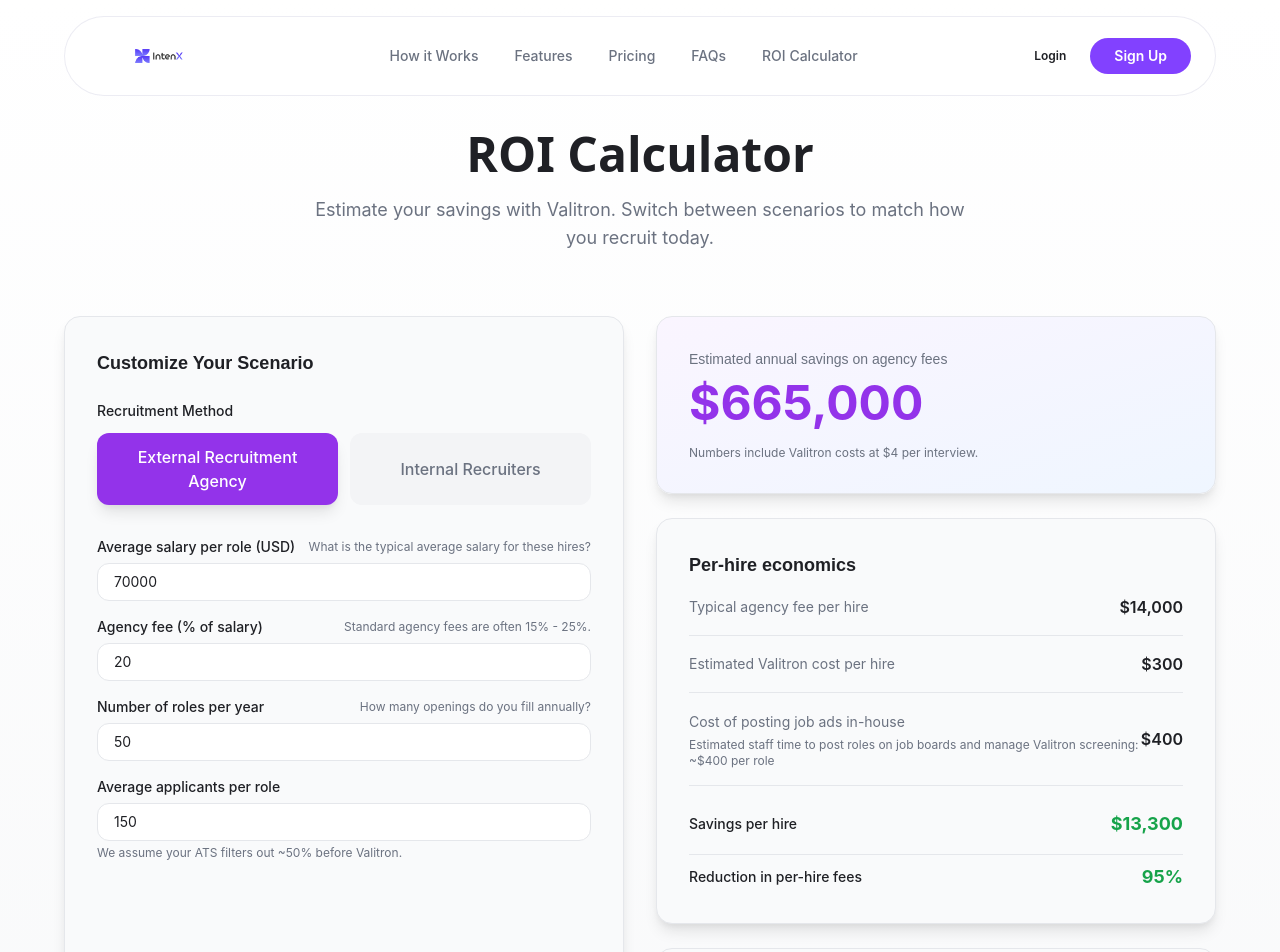
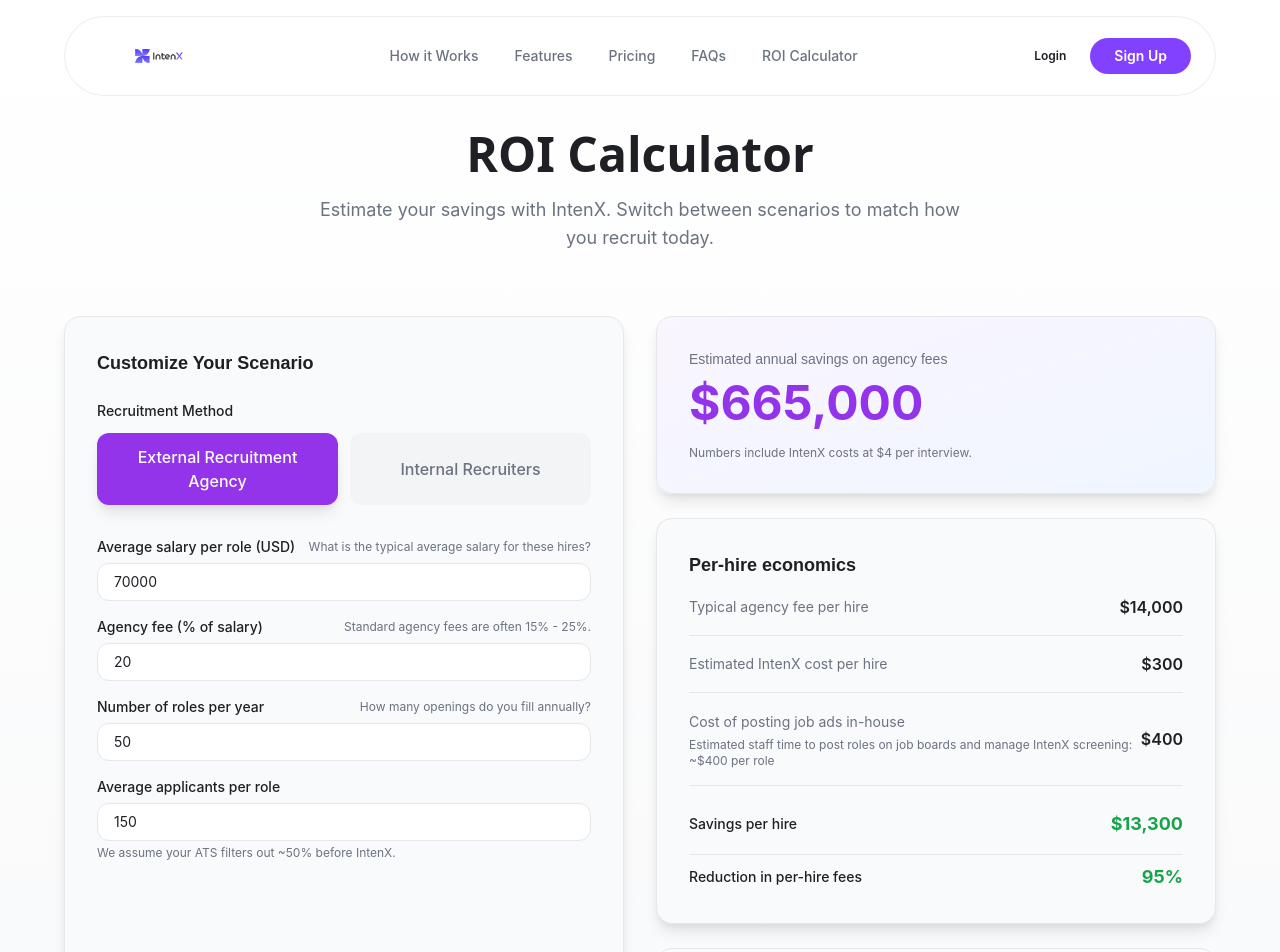
Before and after one commit to omt1763-crypto/IntenX, a Next.js app: page /roi-calculator in a window 1280 px wide. Shown: the top 952 px of the page. Built offline with nearby package versions, Linux system fonts and the light colour scheme; no server answers.

Commit message:
Replace all Valitron references with IntenX in ROI calculator pages

```diff
--- a/app/landing/sections/ROICalculator.tsx
+++ b/app/landing/sections/ROICalculator.tsx
@@ -11,7 +11,7 @@
   const [applicantsPerRole, setApplicantsPerRole] = useState(150);
 
   // Constants
-  const VALITRON_COST_PER_INTERVIEW = 4;
+  const INTENTX_COST_PER_INTERVIEW = 4;
   const POSTING_COST_PER_ROLE = 400;
 
   // Calculations
@@ -23,17 +23,17 @@
   const agencyFeePerHire = (avgSalary * agencyFee) / 100;
   const totalAgencyFeesPerYear = rolesPerYear * agencyFeePerHire;
 
-  // Valitron costs
-  const valitronCostPerHire = VALITRON_COST_PER_INTERVIEW * (totalInterviews / rolesPerYear);
-  const totalValitronCost = totalInterviews * VALITRON_COST_PER_INTERVIEW;
+  // IntenX costs
+  const intentxCostPerHire = INTENTX_COST_PER_INTERVIEW * (totalInterviews / rolesPerYear);
+  const totalIntentxCost = totalInterviews * INTENTX_COST_PER_INTERVIEW;
 
   // In-house costs
-  const totalInHouseScreeningCost = rolesPerYear * POSTING_COST_PER_ROLE + totalValitronCost;
+  const totalInHouseScreeningCost = rolesPerYear * POSTING_COST_PER_ROLE + totalIntentxCost;
 
   // Savings
   const annualSavings = totalAgencyFeesPerYear - totalInHouseScreeningCost;
-  const savingsPerHire = agencyFeePerHire - (valitronCostPerHire + POSTING_COST_PER_ROLE);
-  const reductionPercent = ((agencyFeePerHire - (valitronCostPerHire + POSTING_COST_PER_ROLE)) / agencyFeePerHire) * 100;
+  const savingsPerHire = agencyFeePerHire - (intentxCostPerHire + POSTING_COST_PER_ROLE);
+  const reductionPercent = ((agencyFeePerHire - (intentxCostPerHire + POSTING_COST_PER_ROLE)) / agencyFeePerHire) * 100;
 
   const formatCurrency = (value: number) => {
     return new Intl.NumberFormat('en-US', {
@@ -53,7 +53,7 @@
             ROI Calculator
           </h2>
           <p className="text-muted-foreground max-w-2xl mx-auto mb-8">
-            Estimate your savings with Valitron. Switch between scenarios to match how you recruit today.
+            Estimate your savings with IntenX. Switch between scenarios to match how you recruit today.
           </p>
         </div>
 
@@ -152,7 +152,7 @@
                   <label htmlFor="applicants" className="text-sm font-medium text-foreground">
                     Average applicants per role
                   </label>
-                  <span className="text-sm text-muted-foreground">We assume your ATS filters out ~50% before Valitron.</span>
+                    <span className="text-sm text-muted-foreground">We assume your ATS filters out ~50% before IntenX.</span>
                 </div>
                 <input
                   id="applicants"
@@ -177,7 +177,7 @@
                   {formatCurrency(Math.max(0, annualSavings))}
                 </div>
               </div>
-              <p className="text-xs text-muted-foreground">Numbers include Valitron costs at ${VALITRON_COST_PER_INTERVIEW} per interview.</p>
+              <p className="text-xs text-muted-foreground">Numbers include IntenX costs at ${INTENTX_COST_PER_INTERVIEW} per interview.</p>
             </div>
 
             {/* Per-Hire Economics */}
@@ -189,13 +189,13 @@
                   <span className="font-semibold text-foreground">{formatCurrency(agencyFeePerHire)}</span>
                 </div>
                 <div className="flex justify-between items-center pb-4 border-b border-border">
-                  <span className="text-sm text-muted-foreground">Estimated Valitron cost per hire</span>
-                  <span className="font-semibold text-foreground">{formatCurrency(valitronCostPerHire)}</span>
+                  <span className="text-sm text-muted-foreground">Estimated IntenX cost per hire</span>
+                  <span className="font-semibold text-foreground">{formatCurrency(intentxCostPerHire)}</span>
                 </div>
                 <div className="flex justify-between items-center pb-4 border-b border-border">
                   <div>
                     <span className="text-sm text-muted-foreground">Cost of posting job ads in-house</span>
-                    <p className="text-xs text-muted-foreground mt-1">Estimated staff time to post roles on job boards and manage Valitron screening: ~{formatCurrency(POSTING_COST_PER_ROLE)} per role</p>
+                    <p className="text-xs text-muted-foreground mt-1">Estimated staff time to post roles on job boards and manage IntenX screening: ~{formatCurrency(POSTING_COST_PER_ROLE)} per role</p>
                   </div>
                   <span className="font-semibold text-foreground">{formatCurrency(POSTING_COST_PER_ROLE)}</span>
                 </div>
--- a/app/roi-calculator/page.tsx
+++ b/app/roi-calculator/page.tsx
@@ -13,7 +13,7 @@
   const [applicantsPerRole, setApplicantsPerRole] = useState(150);
 
   // Constants
-  const VALITRON_COST_PER_INTERVIEW = 4;
+  const INTENTX_COST_PER_INTERVIEW = 4;
   const POSTING_COST_PER_ROLE = 400;
 
   // Calculations
@@ -25,17 +25,17 @@
   const agencyFeePerHire = (avgSalary * agencyFee) / 100;
   const totalAgencyFeesPerYear = rolesPerYear * agencyFeePerHire;
 
-  // Valitron costs
-  const valitronCostPerHire = VALITRON_COST_PER_INTERVIEW * (totalInterviews / rolesPerYear);
-  const totalValitronCost = totalInterviews * VALITRON_COST_PER_INTERVIEW;
+  // IntenX costs
+  const intentxCostPerHire = INTENTX_COST_PER_INTERVIEW * (totalInterviews / rolesPerYear);
+  const totalIntentxCost = totalInterviews * INTENTX_COST_PER_INTERVIEW;
 
   // In-house costs
-  const totalInHouseScreeningCost = rolesPerYear * POSTING_COST_PER_ROLE + totalValitronCost;
+  const totalInHouseScreeningCost = rolesPerYear * POSTING_COST_PER_ROLE + totalIntentxCost;
 
   // Savings
   const annualSavings = totalAgencyFeesPerYear - totalInHouseScreeningCost;
-  const savingsPerHire = agencyFeePerHire - (valitronCostPerHire + POSTING_COST_PER_ROLE);
-  const reductionPercent = ((agencyFeePerHire - (valitronCostPerHire + POSTING_COST_PER_ROLE)) / agencyFeePerHire) * 100;
+  const savingsPerHire = agencyFeePerHire - (intentxCostPerHire + POSTING_COST_PER_ROLE);
+  const reductionPercent = ((agencyFeePerHire - (intentxCostPerHire + POSTING_COST_PER_ROLE)) / agencyFeePerHire) * 100;
 
   const formatCurrency = (value: number) => {
     return new Intl.NumberFormat('en-US', {
@@ -57,7 +57,7 @@
               ROI Calculator
             </h1>
             <p className="text-muted-foreground max-w-2xl mx-auto mb-8 text-lg">
-              Estimate your savings with Valitron. Switch between scenarios to match how you recruit today.
+              Estimate your savings with IntenX. Switch between scenarios to match how you recruit today.
             </p>
           </div>
 
@@ -164,7 +164,7 @@
                     min="1"
                     step="10"
                   />
-                  <p className="text-xs text-muted-foreground mt-1">We assume your ATS filters out ~50% before Valitron.</p>
+                  <p className="text-xs text-muted-foreground mt-1">We assume your ATS filters out ~50% before IntenX.</p>
                 </div>
               </div>
             </div>
@@ -179,7 +179,7 @@
                     {formatCurrency(Math.max(0, annualSavings))}
                   </div>
                 </div>
-                <p className="text-xs text-muted-foreground">Numbers include Valitron costs at ${VALITRON_COST_PER_INTERVIEW} per interview.</p>
+                <p className="text-xs text-muted-foreground">Numbers include IntenX costs at ${INTENTX_COST_PER_INTERVIEW} per interview.</p>
               </div>
 
               {/* Per-Hire Economics */}
@@ -191,13 +191,13 @@
                     <span className="font-semibold text-foreground">{formatCurrency(agencyFeePerHire)}</span>
                   </div>
                   <div className="flex justify-between items-center pb-4 border-b border-border">
-                    <span className="text-sm text-muted-foreground">Estimated Valitron cost per hire</span>
-                    <span className="font-semibold text-foreground">{formatCurrency(valitronCostPerHire)}</span>
+                    <span className="text-sm text-muted-foreground">Estimated IntenX cost per hire</span>
+                    <span className="font-semibold text-foreground">{formatCurrency(intentxCostPerHire)}</span>
                   </div>
                   <div className="flex justify-between items-center pb-4 border-b border-border">
                     <div>
                       <span className="text-sm text-muted-foreground">Cost of posting job ads in-house</span>
-                      <p className="text-xs text-muted-foreground mt-1">Estimated staff time to post roles on job boards and manage Valitron screening: ~{formatCurrency(POSTING_COST_PER_ROLE)} per role</p>
+                      <p className="text-xs text-muted-foreground mt-1">Estimated staff time to post roles on job boards and manage IntenX screening: ~{formatCurrency(POSTING_COST_PER_ROLE)} per role</p>
                     </div>
                     <span className="font-semibold text-foreground">{formatCurrency(POSTING_COST_PER_ROLE)}</span>
                   </div>
```
